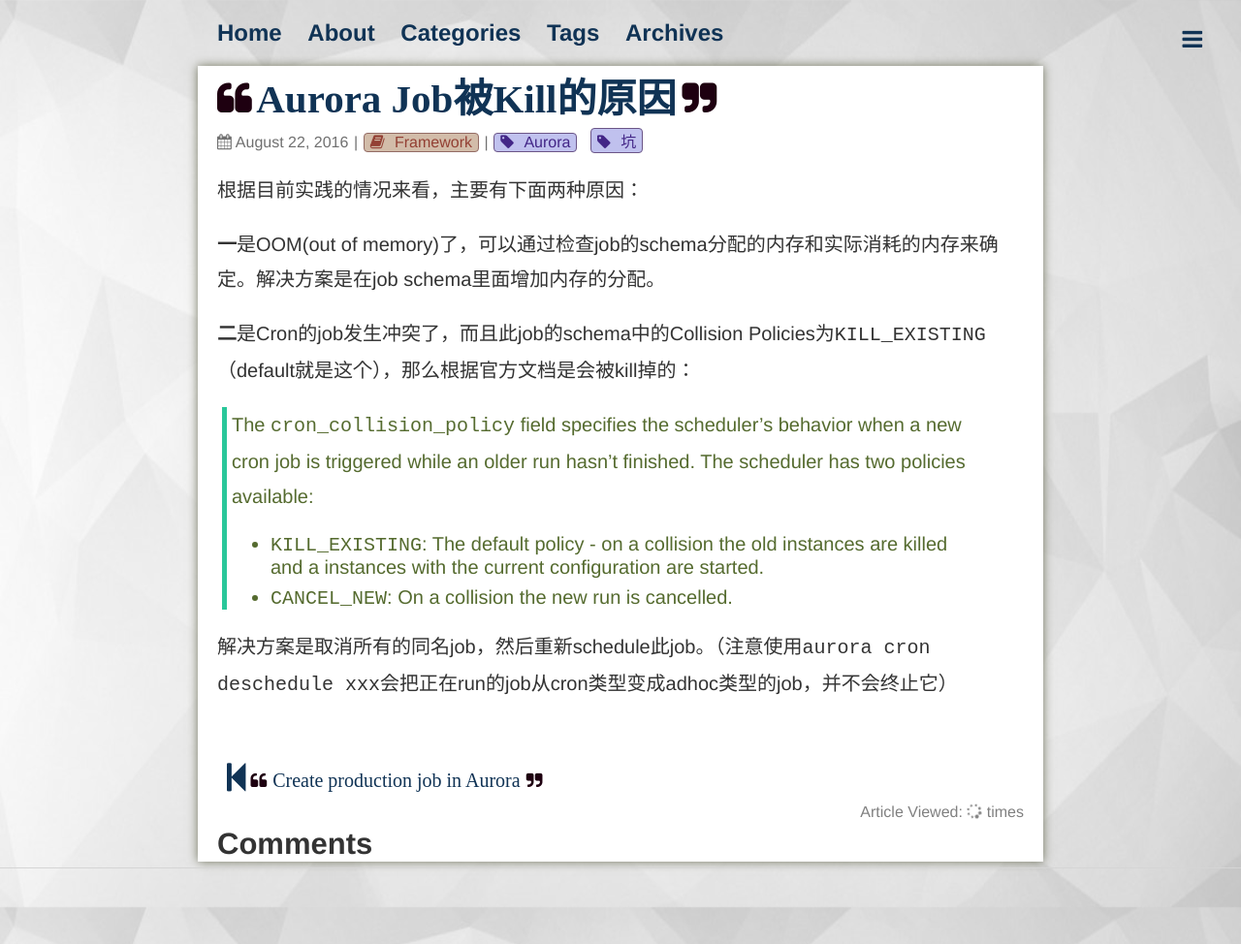
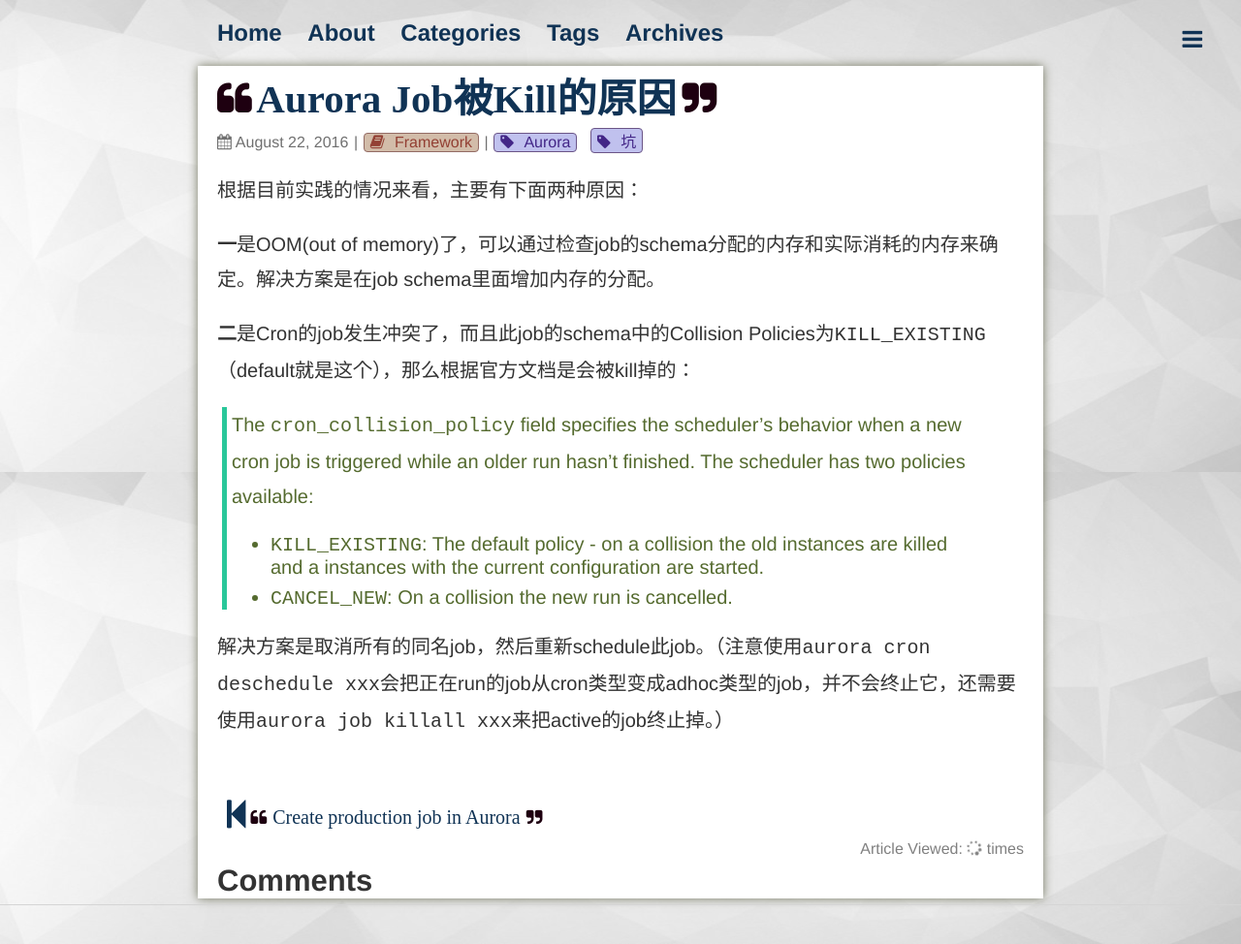
Before and after one commit to cuyu/cuyu.github.io, a Jekyll site: the page built from _posts/2016-08-22-Aurora-Job被Kill的原因.md, in a window 1280 px wide. Shown: the whole page at 97% size. Built offline with Jekyll 4.4.1, drawn with Linux system fonts in a browser that asks for light colours; nearby versions of some CDN libraries; comment, search, counter and statistics services are not loaded.

Commit message:
Refine posts.

```diff
--- a/_posts/2016-08-22-Aurora-Job被Kill的原因.md
+++ b/_posts/2016-08-22-Aurora-Job被Kill的原因.md
@@ -17,4 +17,4 @@
 > - `KILL_EXISTING`: The default policy - on a collision the old instances are killed and a instances with the current configuration are started.
 > - `CANCEL_NEW`: On a collision the new run is cancelled.
 
-解决方案是取消所有的同名job，然后重新schedule此job。（注意使用`aurora cron deschedule xxx`会把正在run的job从cron类型变成adhoc类型的job，并不会终止它）
+解决方案是取消所有的同名job，然后重新schedule此job。（注意使用`aurora cron deschedule xxx`会把正在run的job从cron类型变成adhoc类型的job，并不会终止它，还需要使用`aurora job killall xxx`来把active的job终止掉。）
```
Also changed, not shown: _posts/2016-08-18-Go语言初体验.md (+1 -1 lines).
